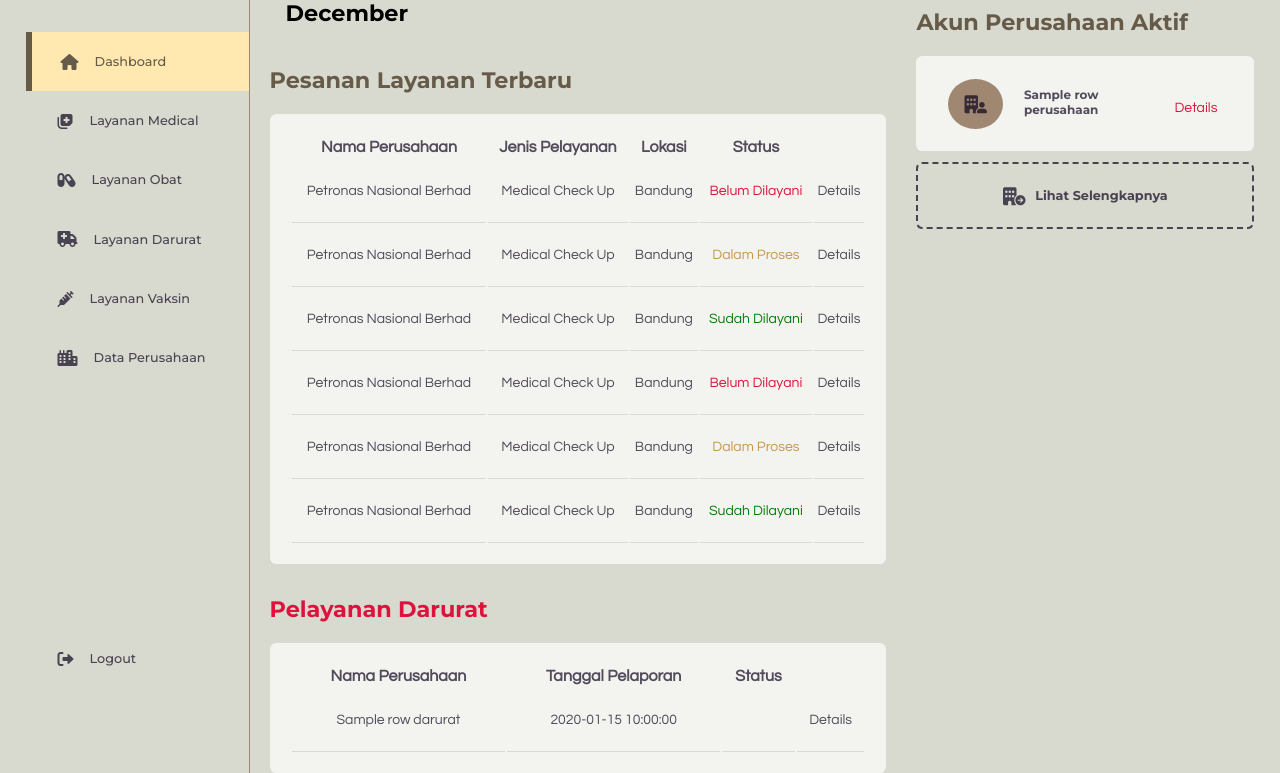
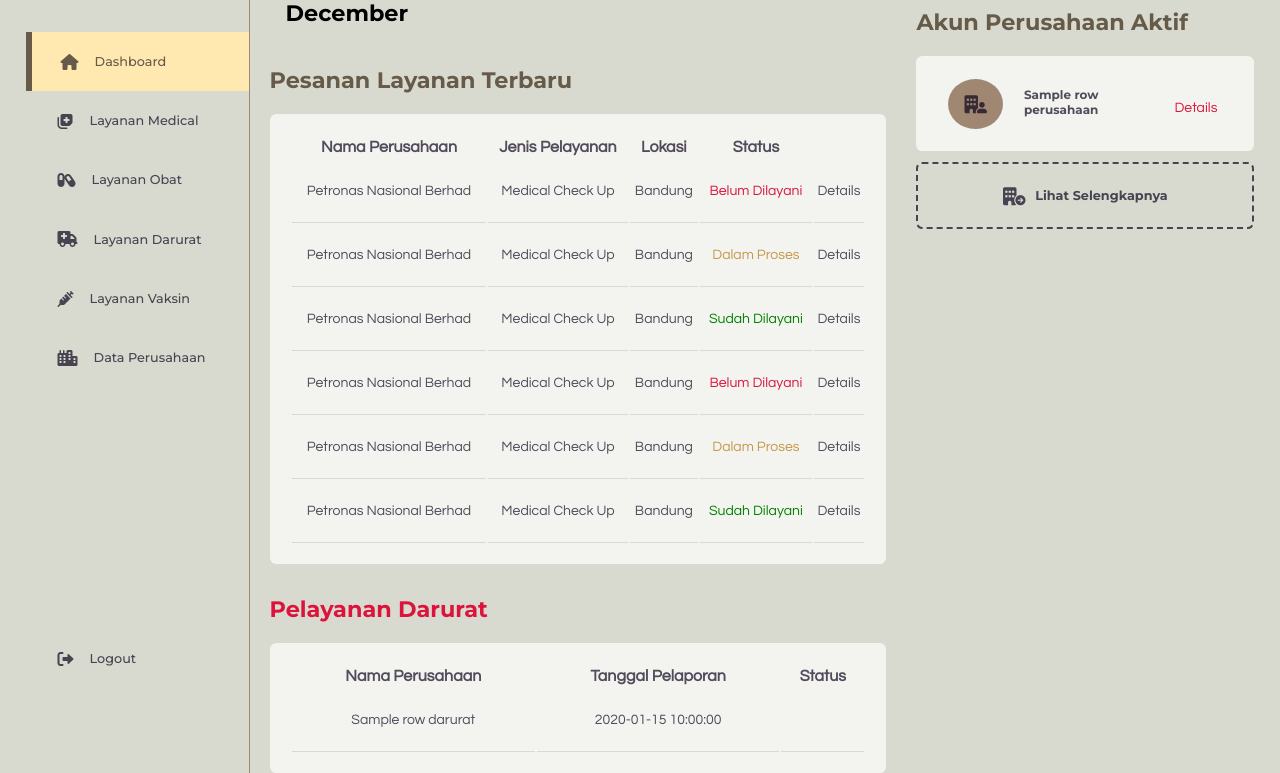
Before and after one commit to AbielB/pearlMedic_PKL, a CodeIgniter 4 app: template app/Views/admin/index.php in a window 1280 px wide. Shown: the part 81-854 px from the top of the page. Run offline with PHP 8.4 and a stand-in for CodeIgniter, Linux system fonts and the light colour scheme; the template is opened without the code that fills it: most values are stand-ins (such as "Sample title", 1, 10 or a date in 2020); data that the repository does not hold is empty; some libraries are stand-ins or nearby versions.

Commit message:
edit pelayanan darurat

```diff
--- a/app/Views/admin/index.php
+++ b/app/Views/admin/index.php
@@ -165,7 +165,6 @@
                             <th>Nama Perusahaan</th>
                             <th>Tanggal Pelaporan</th>
                             <th>Status</th>
-                            <th></th>
                         </tr>
                     </thead>
                     <tbody>
@@ -187,7 +186,6 @@
                             echo "<td>" . $row->nama_perusahaan . "</td>";
                             echo "<td>" . $row->tanggal_pelaporan . "</td>";
                             echo "<td class='" . $color . "'>" . $status . "</td>";
-                            echo "<td><a href='/admin/DetailLayananDarurat/" . $row->id_darurat . "'>Details</a></td>";
                             echo "</tr>";
                         }; ?>
                     </tbody>
```
